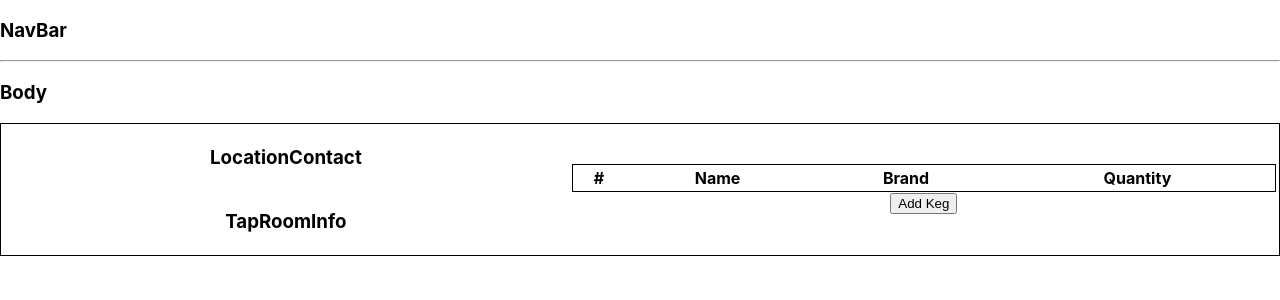
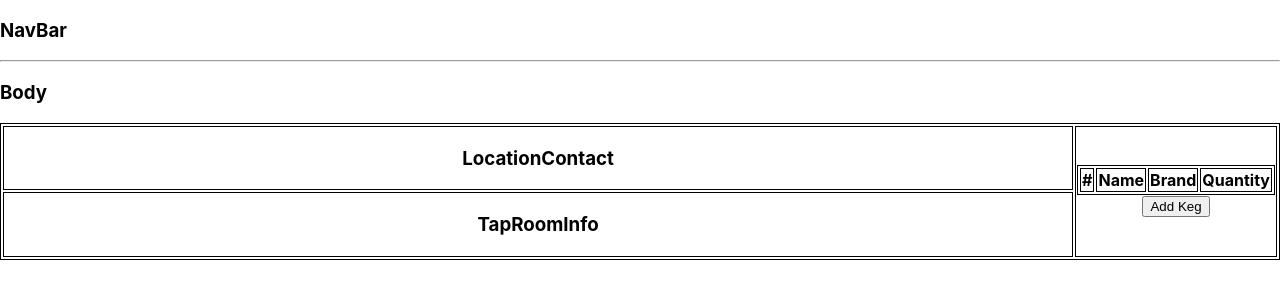
Before and after one commit to dqveha/happy_gilmore_tap_room, a React (Create React App) app: page / in a window 1280 px wide. Shown: the top 300 px of the page. Built offline with nearby package versions, Linux system fonts and the light colour scheme.

Commit message:
Correctly show quantity of keg in ListMenu table

```diff
--- a/src/components/ListMenu.jsx
+++ b/src/components/ListMenu.jsx
@@ -23,7 +23,8 @@ function ListMenu(props){
             abv={keg.abv}
             id={keg.id}
             key={keg.id}
-            serial={index+1} />
+            serial={index+1}
+            quantity={keg.quantity} />
           )}
     </>
   )
--- a/src/index.css
+++ b/src/index.css
@@ -12,7 +12,9 @@ code {
     monospace;
 }
 
-table{
+table,
+td,
+th {
   width: 100%;
   border: 1px solid black;
 }
```
